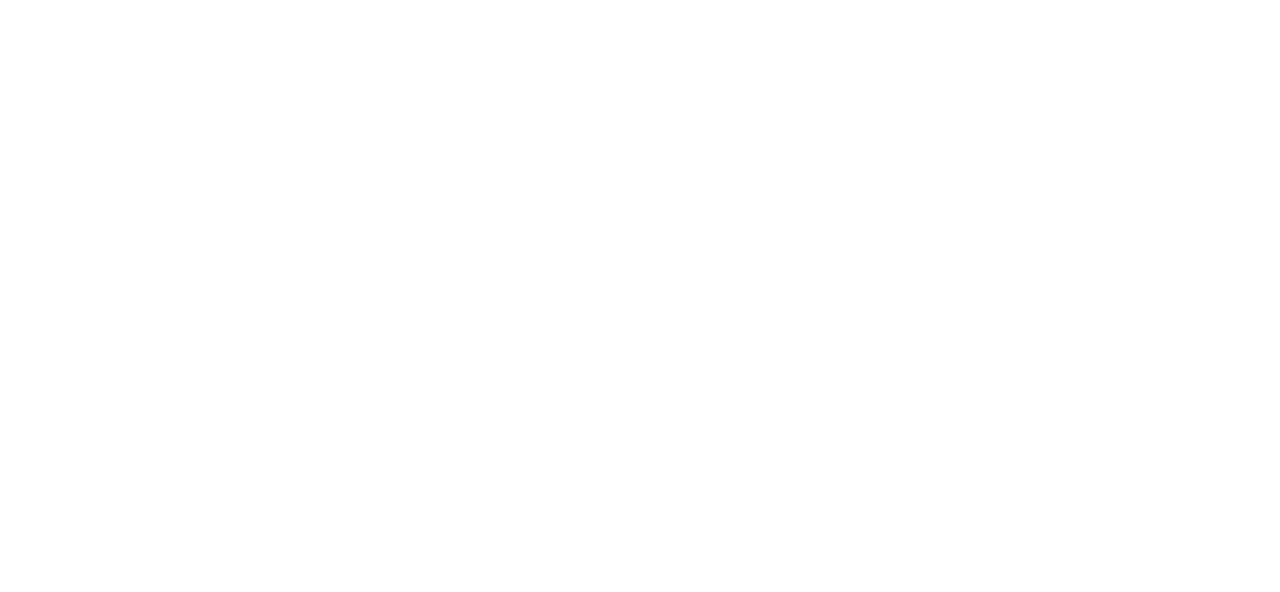
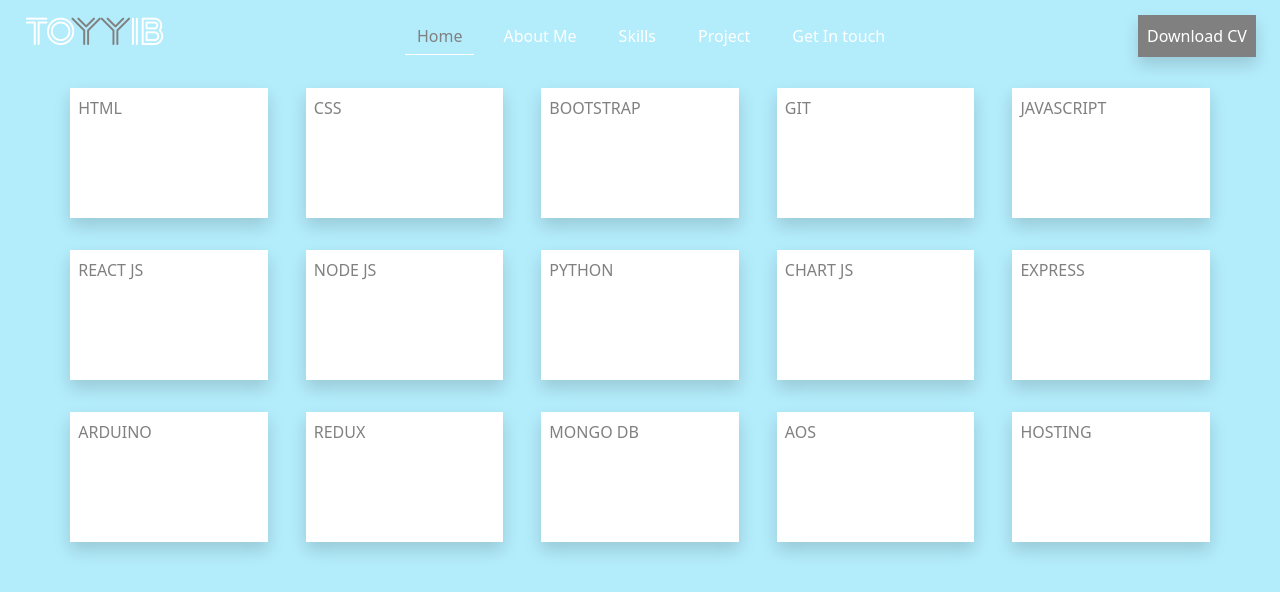
Before and after one commit to toyyib10/portfolio, a React (Create React App) app in the folder frontend/: page /skills in a window 1280 px wide. Shown: the top 592 px of the page. Built offline with nearby package versions, Linux system fonts and the light colour scheme.

Commit message:
STARTED WORKING ON SKILLS

```diff
--- a/frontend/src/App.js
+++ b/frontend/src/App.js
@@ -5,6 +5,7 @@
 import Error from './files/Error';
 import Home from './files/Home';
 import Index from './files/Index';
+import Skills from './files/Skills'
 import "./App.css"
 
 const App = () => {
@@ -15,6 +16,7 @@
         <Route path="/home" element={<Home />} />
         <Route path="/about me" element={<About />} />
         <Route path="/get in touch" element={<Contact />}/>
+        <Route path="/skills" element={<Skills/>}/>
         <Route path="/*" element={<Error />}/>
       </Routes>
     </>
--- a/frontend/src/components/Header.js
+++ b/frontend/src/components/Header.js
@@ -15,7 +15,7 @@
           <Link to="/about me" className='btn mx-2 text-white rounded-0'>
             About Me
           </Link>
-          <Link className='btn mx-2 text-white rounded-0'>
+          <Link to='/skills' className='btn mx-2 text-white rounded-0'>
             Skills
           </Link>
           <Link className='btn mx-2 text-white rounded-0'>
--- /dev/null
+++ b/frontend/src/files/Skills.js
@@ -0,0 +1,61 @@
+import React from 'react'
+import Header from '../components/Header'
+
+const Skills = () => {
+  return (
+    <>
+      <section className='section'>
+        <Header/>
+        <div className='d-flex px-5 pt-2 flex-wrap align-items-center justify-content-evenly'>
+          <div className='shadow col-md-2 p-2 col-4 m-2 m-md-3 bg-white' style={{"height":"130px"}}>
+            <p style={{"color":"grey","fontSize":"bold"}}>HTML</p>
+          </div>
+          <div className='shadow col-md-2 p-2 col-4 m-2 m-md-3 bg-white' style={{"height":"130px"}}>
+            <p style={{"color":"grey","fontSize":"bold"}}>CSS</p>
+          </div>
+          <div className='shadow col-md-2 p-2 col-4 m-2 m-md-3 bg-white' style={{"height":"130px"}}>
+            <p style={{"color":"grey","fontSize":"bold"}}>BOOTSTRAP</p>
+          </div>
+          <div className='shadow col-md-2 p-2 col-4 m-2 m-md-3 bg-white' style={{"height":"130px"}}>
+            <p style={{"color":"grey","fontSize":"bold"}}>GIT</p>
+          </div>
+          <div className='shadow col-md-2 p-2 col-4 m-2 m-md-3 bg-white' style={{"height":"130px"}}>
+            <p style={{"color":"grey","fontSize":"bold"}}>JAVASCRIPT</p>
+          </div>
+          <div className='shadow col-md-2 p-2 col-4 m-2 m-md-3 bg-white' style={{"height":"130px"}}>
+            <p style={{"color":"grey","fontSize":"bold"}}>REACT JS</p>
+          </div>
+          <div className='shadow col-md-2 p-2 col-4 m-2 m-md-3 bg-white' style={{"height":"130px"}}>
+            <p style={{"color":"grey","fontSize":"bold"}}>NODE JS</p>
+          </div>
+          <div className='shadow col-md-2 p-2 col-4 m-2 m-md-3 bg-white' style={{"height":"130px"}}>
+            <p style={{"color":"grey","fontSize":"bold"}}>PYTHON</p>
+          </div>
+          <div className='shadow col-md-2 p-2 col-4 m-2 m-md-3 bg-white' style={{"height":"130px"}}>
+            <p style={{"color":"grey","fontSize":"bold"}}>CHART JS</p>
+          </div>
+          <div className='shadow col-md-2 p-2 col-4 m-2 m-md-3 bg-white' style={{"height":"130px"}}>
+            <p style={{"color":"grey","fontSize":"bold"}}>EXPRESS</p>
+          </div>
+          <div className='shadow col-md-2 p-2 col-4 m-2 m-md-3 bg-white' style={{"height":"130px"}}>
+            <p style={{"color":"grey","fontSize":"bold"}}>ARDUINO</p>
+          </div>
+          <div className='shadow col-md-2 p-2 col-4 m-2 m-md-3 bg-white' style={{"height":"130px"}}>
+            <p style={{"color":"grey","fontSize":"bold"}}>REDUX</p>
+          </div>
+          <div className='shadow col-md-2 p-2 col-4 m-2 m-md-3 bg-white' style={{"height":"130px"}}>
+            <p style={{"color":"grey","fontSize":"bold"}}>MONGO DB</p>
+          </div>
+          <div className='shadow col-md-2 p-2 col-4 m-2 m-md-3 bg-white' style={{"height":"130px"}}>
+            <p style={{"color":"grey","fontSize":"bold"}}>AOS</p>
+          </div>
+          <div className='shadow col-md-2 p-2 col-4 m-2 m-md-3 bg-white' style={{"height":"130px"}}>
+            <p style={{"color":"grey","fontSize":"bold"}}>HOSTING</p>
+          </div>
+        </div>
+      </section>
+    </>
+  )
+}
+
+export default Skills
```
Also changed, not shown: frontend/src/files/Projects.js (added, +11 -0 lines).
